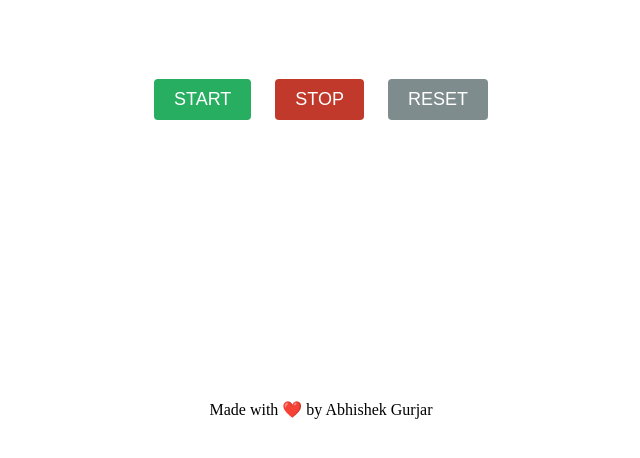
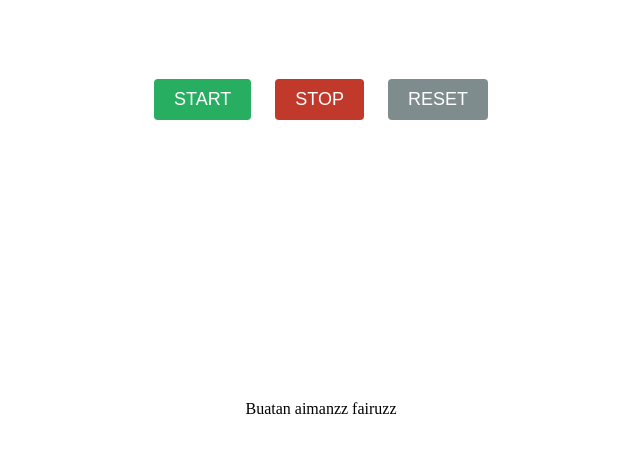
Before and after one commit to Aiman-Fairuz/Aimanzz-pomodoro, a plain HTML site: page index.html in a window 1280 px wide. Shown: the part 254-712 px from the top of the page, without its empty margins (319-959 px from the left). Drawn offline with Linux system fonts and the light colour scheme.

Commit message:
Update index.html

```diff
--- a/index.html
+++ b/index.html
@@ -19,7 +19,7 @@
       </div>
     </div>
     <div class="footer">
-      <p>Made with ❤️ by Abhishek Gurjar</p>
+      <p>Buatan aimanzz fairuzz</p>
     </div>
   </body>
 </html>
```
